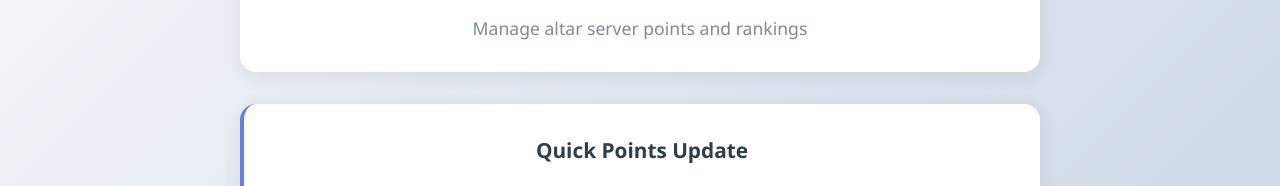
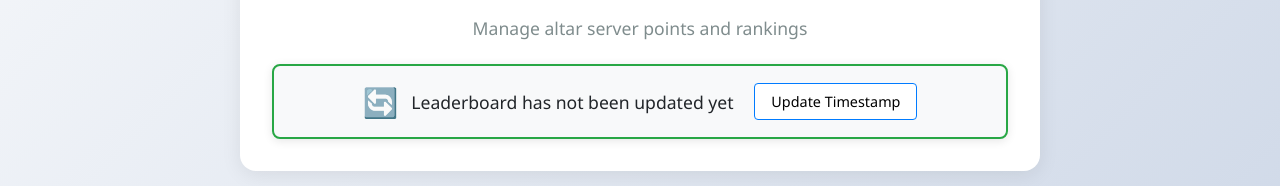
Before and after one commit to leon818c/sandbox, an Angular app: page /admin/leaderboard in a window 1280 px wide. Shown: the part 177-363 px from the top of the page. Built offline with nearby package versions, Linux system fonts and the light colour scheme; no server answers; the database is empty.

Commit message:
small changes

```diff
--- a/package.json
+++ b/package.json
@@ -11,10 +11,12 @@
   "private": true,
   "dependencies": {
     "@angular/animations": "^18.2.0",
+    "@angular/cdk": "^18.2.14",
     "@angular/common": "^18.2.0",
     "@angular/compiler": "^18.2.0",
     "@angular/core": "^18.2.0",
     "@angular/forms": "^18.2.0",
+    "@angular/material": "^18.2.14",
     "@angular/platform-browser": "^18.2.0",
     "@angular/platform-browser-dynamic": "^18.2.0",
     "@angular/router": "^18.2.0",
--- a/src/app/app.config.ts
+++ b/src/app/app.config.ts
@@ -1,8 +1,13 @@
 import { ApplicationConfig, provideZoneChangeDetection } from '@angular/core';
 import { provideRouter } from '@angular/router';
+import { provideAnimations } from '@angular/platform-browser/animations';
 
 import { routes } from './app.routes';
 
 export const appConfig: ApplicationConfig = {
-  providers: [provideZoneChangeDetection({ eventCoalescing: true }), provideRouter(routes)]
+  providers: [
+    provideZoneChangeDetection({ eventCoalescing: true }),
+    provideRouter(routes),
+    provideAnimations()
+  ]
 };
--- a/src/app/pages/admin/admin-landing-page/admin-landing-page.component.html
+++ b/src/app/pages/admin/admin-landing-page/admin-landing-page.component.html
@@ -66,6 +66,18 @@
           </button>
         </div>
       </div>
+      <div class="section-card">
+        <div class="section-header">
+          <h2>Attendance Tracking</h2>
+          <span class="count-badge">{{ attendanceRecords || 0 }} records</span>
+        </div>
+
+        <div class="management-links">
+          <button class="management-btn" routerLink="/admin/attendance">
+            📋 Track Attendance
+          </button>
+        </div>
+      </div>
     </div>
   }
 
--- a/src/app/pages/admin/admin-landing-page/admin-landing-page.component.scss
+++ b/src/app/pages/admin/admin-landing-page/admin-landing-page.component.scss
@@ -110,6 +110,13 @@ h1 {
   grid-template-columns: repeat(auto-fit, minmax(300px, 1fr));
   gap: 2rem;
   margin: 0 2rem 2rem;
+}
+
+/* Ensure all cards in the grid are visible */
+.management-grid > .section-card {
+  display: block;
+  visibility: visible;
+  opacity: 1;
 }
 
 .section-card {
--- a/src/app/pages/admin/admin-landing-page/admin-landing-page.component.ts
+++ b/src/app/pages/admin/admin-landing-page/admin-landing-page.component.ts
@@ -22,6 +22,7 @@ export class AdminLandingPageComponent implements OnInit {
   users: any[] = [];
   servers: any[] = [];
   groups: any[] = [];
+  attendanceRecords: number = 0;
   selectAll = false;
   showEditModal = false;
   selectedServer: any = null;
@@ -47,6 +48,7 @@ export class AdminLandingPageComponent implements OnInit {
       this.loadLeaderboard();
       this.loadServers();
       this.loadGroups();
+
     } else {
       this.passwordInput = '';
       setTimeout(() => {
@@ -222,4 +224,5 @@ export class AdminLandingPageComponent implements OnInit {
       }
     });
   }
+
 }
--- a/src/app/pages/admin/leaderboard/leaderboard.component.html
+++ b/src/app/pages/admin/leaderboard/leaderboard.component.html
@@ -6,6 +6,18 @@
   <div class="dashboard-header">
     <h1>Leaderboard Management</h1>
     <p>Manage altar server points and rankings</p>
+
+    <div class="last-updated-banner">
+      <div class="update-icon">🔄</div>
+      <div class="update-text">
+        @if (lastUpdated) {
+          <span>Last updated: <strong>{{ lastUpdated | date:'medium' }}</strong></span>
+        } @else {
+          <span>Leaderboard has not been updated yet</span>
+        }
+      </div>
+      <button class="refresh-btn" (click)="refreshTimestamp()">Update Timestamp</button>
+    </div>
   </div>
 
   <div class="quick-update-section">
@@ -71,10 +83,14 @@
     </div>
   </div>
 
+
+
   <div class="section-card">
     <div class="section-header">
       <h2>Leaderboard Management</h2>
-      <span class="count-badge">{{ users.length }} users</span>
+      <div class="header-info">
+        <span class="count-badge">{{ users.length }} users</span>
+      </div>
     </div>
 
     <div class="table-container">
--- a/src/app/pages/admin/leaderboard/leaderboard.component.scss
+++ b/src/app/pages/admin/leaderboard/leaderboard.component.scss
@@ -278,6 +278,58 @@ h1 {
   align-items: center;
 }
 
+.header-info {
+  display: flex;
+  flex-direction: column;
+  align-items: flex-end;
+  gap: 0.5rem;
+}
+
+.last-updated-banner {
+  background: #f8f9fa;
+  border: 2px solid #28a745;
+  border-radius: 8px;
+  padding: 1rem 1.5rem;
+  margin-top: 1.5rem;
+  display: flex;
+  align-items: center;
+  justify-content: center;
+  gap: 0.8rem;
+  box-shadow: 0 2px 10px rgba(0,0,0,0.1);
+  flex-wrap: wrap;
+}
+
+.refresh-btn {
+  background: #28a745;
+  color: white;
+  border: none;
+  padding: 0.5rem 1rem;
+  border-radius: 4px;
+  cursor: pointer;
+  font-size: 0.9rem;
+  transition: background-color 0.2s;
+  margin-left: 0.5rem;
+}
+
+.refresh-btn:hover {
+  background: #218838;
+}
+
+.update-icon {
+  font-size: 1.8rem;
+  color: #28a745;
+}
+
+.update-text {
+  color: #212529;
+  font-size: 1.1rem;
+  font-weight: 500;
+}
+
+.update-text strong {
+  color: #212529;
+}
+
 h2 {
   color: #2c3e50;
   margin: 0;
@@ -484,6 +536,10 @@ h2 {
     gap: 0.5rem;
   }
 
+  .header-info {
+    align-items: center;
+  }
+
   .section-actions {
     justify-content: center;
     flex-direction: column;
--- a/src/app/pages/admin/leaderboard/leaderboard.component.ts
+++ b/src/app/pages/admin/leaderboard/leaderboard.component.ts
@@ -1,12 +1,13 @@
 import { Component, OnInit } from '@angular/core';
 import { RouterLink } from '@angular/router';
 import { FormsModule } from '@angular/forms';
+import { DatePipe, NgIf, CommonModule } from '@angular/common';
 import { SupabaseService } from '../../../services/supabase.service';
 
 @Component({
   selector: 'app-leaderboard',
   standalone: true,
-  imports: [RouterLink, FormsModule],
+  imports: [RouterLink, FormsModule, DatePipe, NgIf, CommonModule],
   templateUrl: './leaderboard.component.html',
   styleUrl: './leaderboard.component.scss'
 })
@@ -14,6 +15,7 @@ export class LeaderboardComponent implements OnInit {
   users: any[] = [];
   showSavedToast = false;
   isToastClosing = false;
+  lastUpdated: Date | null = null;
 
   // Quick update properties
   searchQuery = '';
@@ -31,6 +33,18 @@ export class LeaderboardComponent implements OnInit {
   }
 
   loadLeaderboard(): void {
+    // First get the last update timestamp
+    this.supabase.getLastLeaderboardUpdate().then(({ data: updateData }) => {
+      if (updateData && updateData.length > 0) {
+        this.lastUpdated = new Date(updateData[0].updated_at);
+        console.log('Retrieved timestamp from database:', this.lastUpdated);
+      } else {
+        this.lastUpdated = null;
+        console.log('No timestamp found in database');
+      }
+    });
+
+    // Then load the server data
     this.supabase.getServers().then(({ data }) => {
       if (data) {
         this.users = data.map((server: any) => ({
@@ -39,6 +53,8 @@ export class LeaderboardComponent implements OnInit {
           points: server.points || 0,
           inputValue: 10
         })).sort((a, b) => b.points - a.points);
+
+        // Timestamp is already loaded separately
 
         // Update selected server if it exists
         if (this.selectedServer) {
@@ -56,6 +72,8 @@ export class LeaderboardComponent implements OnInit {
     const newPoints = user.points + user.inputValue;
     this.supabase.updatePoints(user.id, newPoints).then(() => {
       user.points = newPoints;
+      this.lastUpdated = new Date();
+      this.supabase.updateLeaderboardTimestamp();
     });
   }
 
@@ -64,6 +82,8 @@ export class LeaderboardComponent implements OnInit {
     const newPoints = Math.max(0, user.points - user.inputValue);
     this.supabase.updatePoints(user.id, newPoints).then(() => {
       user.points = newPoints;
+      this.lastUpdated = new Date();
+      this.supabase.updateLeaderboardTimestamp();
     });
   }
 
@@ -73,6 +93,9 @@ export class LeaderboardComponent implements OnInit {
     );
 
     Promise.all(updates).then(() => {
+      this.lastUpdated = new Date();
+      this.supabase.updateLeaderboardTimestamp();
+
       this.showSavedToast = true;
       this.isToastClosing = false;
       setTimeout(() => {
@@ -125,6 +148,8 @@ export class LeaderboardComponent implements OnInit {
       if (userIndex !== -1) {
         this.users[userIndex].points = newPoints;
         this.selectedServer.points = newPoints;
+        this.lastUpdated = new Date();
+        this.supabase.updateLeaderboardTimestamp();
       }
 
       // Show toast
@@ -139,4 +164,19 @@ export class LeaderboardComponent implements OnInit {
       }, 2000);
     });
   }
+
+  refreshTimestamp() {
+    this.lastUpdated = new Date();
+    this.supabase.updateLeaderboardTimestamp().then(() => {
+      this.showQuickToast = true;
+      this.isQuickToastClosing = false;
+      setTimeout(() => {
+        this.isQuickToastClosing = true;
+        setTimeout(() => {
+          this.showQuickToast = false;
+          this.isQuickToastClosing = false;
+        }, 300);
+      }, 2000);
+    });
+  }
 }
--- a/src/app/services/supabase.service.ts
+++ b/src/app/services/supabase.service.ts
@@ -13,6 +13,10 @@ export class SupabaseService {
       environment.supabaseUrl,
       environment.supabaseKey
     );
+  }
+
+  getClient() {
+    return this.supabase;
   }
 
   addServer(server: {
@@ -72,6 +76,25 @@ export class SupabaseService {
       .from('servers')
       .update({ points })
       .eq('id', serverId);
+  }
+
+  updateLeaderboardTimestamp() {
+    console.log('Updating leaderboard timestamp to:', new Date().toISOString());
+    return this.supabase
+      .from('leaderboard_updates')
+      .upsert({ id: 1, updated_at: new Date().toISOString() })
+      .select()
+      .then(result => {
+        console.log('Timestamp update result:', result);
+        return result;
+      });
+  }
+
+  getLastLeaderboardUpdate() {
+    return this.supabase
+      .from('leaderboard_updates')
+      .select('updated_at')
+      .eq('id', 1);
   }
 
   listenToLeaderboard(callback: Function) {
--- a/src/styles.scss
+++ b/src/styles.scss
@@ -1,4 +1,5 @@
 /* You can add global styles to this file, and also import other style files */
+@import '@angular/material/prebuilt-themes/indigo-pink.css';
 
 * {
   margin: 0;
```
Also changed, not shown: 1 other file (tests, documents, lock files or other folders).
